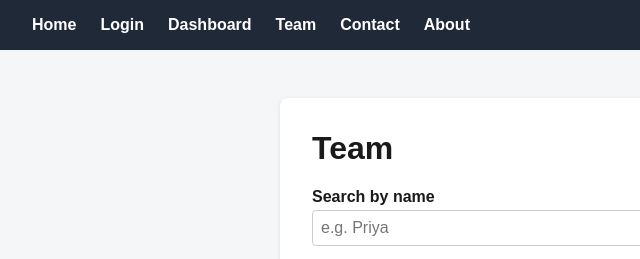
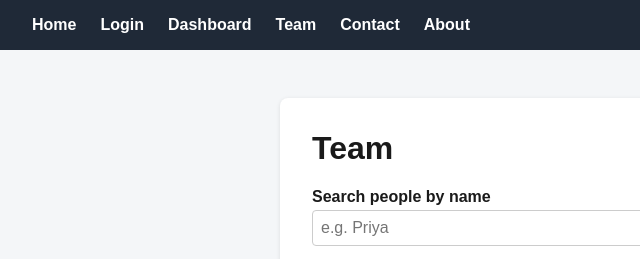
Before and after one commit to Niranjan17122002/playwright-test-target, a plain HTML site: page team/index.html in a window 1280 px wide. Shown: the top 259 px of the page, 0-640 px from the left. Drawn offline with Linux system fonts and the light colour scheme.

Commit message:
Test G: search label

```diff
--- a/team/index.html
+++ b/team/index.html
@@ -16,7 +16,7 @@
   </nav>
   <main class="wide">
     <h1>Team</h1>
-    <label for="team-search">Search by name</label>
+    <label for="team-search">Search people by name</label>
     <input type="text" id="team-search" name="team-search" placeholder="e.g. Priya" />
     <label for="team-role">Role</label>
     <select id="team-role" name="team-role">
```
